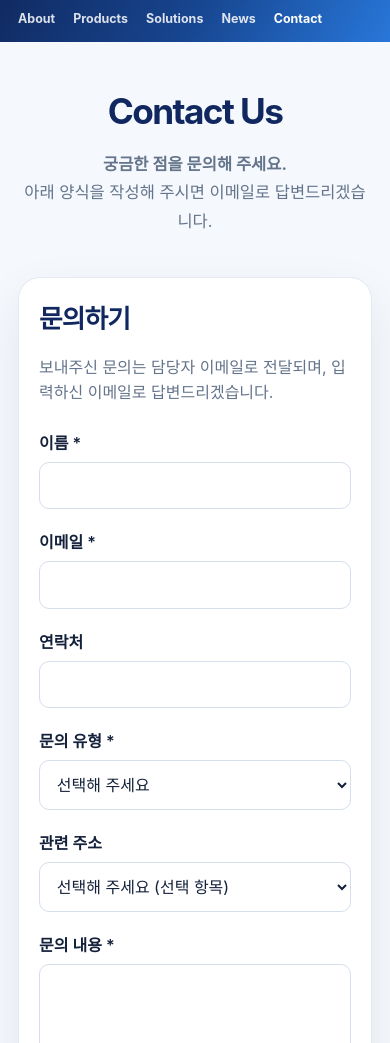
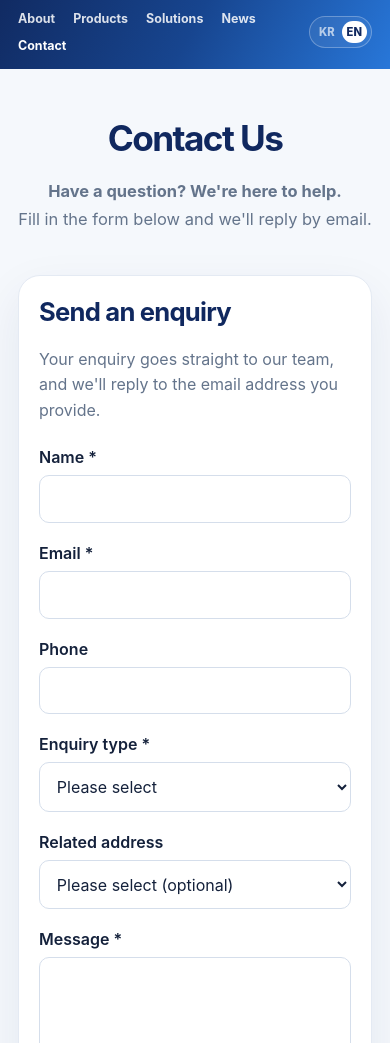
Before and after one commit to juheeJ1020/web_Dashcam, a plain HTML site: page html/contact.html in a window 390 px wide. Shown: the part 57-1100 px from the top of the page. Drawn offline with Linux system fonts and the light colour scheme.

Commit message:
Add KR/EN language switch to contact page
Contact page now uses the same data-en/data-ko toggle as Home, and the chosen language is remembered across pages.

Co-Authored-By: Claude Opus 5.5 <noreply@anthropic.com>

```diff
--- a/css/styleContact.css
+++ b/css/styleContact.css
@@ -102,6 +102,40 @@ h1 {
 .contact-nav a:hover,
 .contact-nav a[aria-current="page"] {
   color: #ffffff;
+}
+
+.contact-header-actions {
+  display: flex;
+  align-items: center;
+  gap: clamp(15px, 2.1vw, 29px);
+}
+
+.language-switch {
+  display: inline-flex;
+  flex: 0 0 auto;
+  align-items: center;
+  gap: 5px;
+  padding: 5px 8px;
+  border: 1px solid rgba(255, 255, 255, 0.28);
+  border-radius: 999px;
+  background: rgba(255, 255, 255, 0.07);
+}
+
+.language-switch button {
+  padding: 4px 5px;
+  border: 0;
+  border-radius: 999px;
+  color: rgba(255, 255, 255, 0.65);
+  background: transparent;
+  font: inherit;
+  font-size: 0.7rem;
+  font-weight: 800;
+  cursor: pointer;
+}
+
+.language-switch button[aria-pressed="true"] {
+  color: #10285f;
+  background: #ffffff;
 }
 
 .contact-form-section {
@@ -249,10 +283,20 @@ h1 {
     padding: 16px 0;
   }
 
+  .contact-header-actions {
+    width: 100%;
+    justify-content: space-between;
+    gap: 12px;
+  }
+
   .contact-nav {
-    width: 100%;
     flex-wrap: wrap;
     gap: 12px 18px;
+  }
+
+  .language-switch {
+    gap: 2px;
+    padding: 4px;
   }
 
   .contact-nav a {
--- a/html/contact.html
+++ b/html/contact.html
@@ -1,5 +1,5 @@
 <!DOCTYPE html>
-<html lang="ko">
+<html lang="en">
 <head>
   <meta charset="UTF-8">
   <meta name="viewport" content="width=device-width, initial-scale=1.0">
@@ -19,80 +19,87 @@
           <span class="contact-brand-caption">Driving confidence</span>
         </span>
       </a>
-      <nav class="contact-nav" aria-label="Main navigation">
-        <a href="Home.html#about">About</a>
-        <a href="Home.html#products">Products</a>
-        <a href="Home.html#solutions">Solutions</a>
-        <a href="Home.html#news">News</a>
-        <a href="#contact-form-title" aria-current="page">Contact</a>
-      </nav>
+      <div class="contact-header-actions">
+        <nav class="contact-nav" aria-label="Main navigation">
+          <a href="Home.html#about" data-en="About" data-ko="브랜드">About</a>
+          <a href="Home.html#products" data-en="Products" data-ko="제품">Products</a>
+          <a href="Home.html#solutions" data-en="Solutions" data-ko="솔루션">Solutions</a>
+          <a href="Home.html#news" data-en="News" data-ko="새 소식">News</a>
+          <a href="#contact-form-title" aria-current="page" data-en="Contact" data-ko="문의하기">Contact</a>
+        </nav>
+        <div class="language-switch" role="group" aria-label="Language">
+          <button type="button" data-language="ko" aria-pressed="false" aria-label="한국어">KR</button>
+          <button type="button" data-language="en" aria-pressed="true" aria-label="English">EN</button>
+        </div>
+      </div>
     </div>
   </header>
 
   <div class="wrapper">
     <div class="contact-container">
-      <h1>Contact Us</h1>
-      <p><b>궁금한 점을 문의해 주세요.</b><br>
-        아래 양식을 작성해 주시면 이메일로 답변드리겠습니다.</p>
+      <h1 data-en="Contact Us" data-ko="문의하기">Contact Us</h1>
+      <p>
+        <b data-en="Have a question? We're here to help." data-ko="궁금한 점을 문의해 주세요.">Have a question? We're here to help.</b><br>
+        <span data-en="Fill in the form below and we'll reply by email." data-ko="아래 양식을 작성해 주시면 이메일로 답변드리겠습니다.">Fill in the form below and we'll reply by email.</span>
+      </p>
 
       <section class="contact-form-section" aria-labelledby="contact-form-title">
-        <h2 id="contact-form-title">문의하기</h2>
-        <p class="form-notice">
-          보내주신 문의는 담당자 이메일로 전달되며, 입력하신 이메일로 답변드리겠습니다.
-        </p>
+        <h2 id="contact-form-title" data-en="Send an enquiry" data-ko="문의하기">Send an enquiry</h2>
+        <p class="form-notice" data-en="Your enquiry goes straight to our team, and we'll reply to the email address you provide." data-ko="보내주신 문의는 담당자 이메일로 전달되며, 입력하신 이메일로 답변드리겠습니다.">Your enquiry goes straight to our team, and we'll reply to the email address you provide.</p>
         <form class="contact-form" id="contact-form" action="https://api.web3forms.com/submit" method="POST">
           <input type="hidden" name="access_key" value="7495a15f-b08f-49db-9c82-1379f8e0a2d2">
           <input type="hidden" name="subject" value="STEPPING STONE 새 문의">
           <input type="hidden" name="from_name" value="STEPPING STONE 웹사이트">
+          <input type="hidden" name="language" id="contact-language" value="en">
           <input class="form-honeypot" type="checkbox" name="botcheck" tabindex="-1" autocomplete="off" aria-hidden="true">
 
           <div class="form-field">
-            <label for="contact-name">이름 <span aria-hidden="true">*</span></label>
+            <label for="contact-name"><span data-en="Name" data-ko="이름">Name</span> <span aria-hidden="true">*</span></label>
             <input id="contact-name" name="name" type="text" autocomplete="name" required>
           </div>
 
           <div class="form-field">
-            <label for="contact-email">이메일 <span aria-hidden="true">*</span></label>
+            <label for="contact-email"><span data-en="Email" data-ko="이메일">Email</span> <span aria-hidden="true">*</span></label>
             <input id="contact-email" name="email" type="email" autocomplete="email" required>
           </div>
 
           <div class="form-field">
-            <label for="contact-phone">연락처</label>
+            <label for="contact-phone"><span data-en="Phone" data-ko="연락처">Phone</span></label>
             <input id="contact-phone" name="phone" type="tel" autocomplete="tel">
           </div>
 
           <div class="form-field">
-            <label for="contact-topic">문의 유형 <span aria-hidden="true">*</span></label>
+            <label for="contact-topic"><span data-en="Enquiry type" data-ko="문의 유형">Enquiry type</span> <span aria-hidden="true">*</span></label>
             <select id="contact-topic" name="inquiry_type" required>
-              <option value="" selected disabled>선택해 주세요</option>
-              <option value="제품 문의">제품 문의</option>
-              <option value="구매 및 배송">구매 및 배송</option>
-              <option value="기술 지원">기술 지원</option>
-              <option value="기타">기타</option>
+              <option value="" selected disabled data-en="Please select" data-ko="선택해 주세요">Please select</option>
+              <option value="제품 문의" data-en="Product enquiry" data-ko="제품 문의">Product enquiry</option>
+              <option value="구매 및 배송" data-en="Purchase &amp; delivery" data-ko="구매 및 배송">Purchase &amp; delivery</option>
+              <option value="기술 지원" data-en="Technical support" data-ko="기술 지원">Technical support</option>
+              <option value="기타" data-en="Other" data-ko="기타">Other</option>
             </select>
           </div>
 
           <div class="form-field">
-            <label for="contact-address">관련 주소</label>
+            <label for="contact-address"><span data-en="Related address" data-ko="관련 주소">Related address</span></label>
             <select id="contact-address" name="address">
-              <option value="" selected>선택해 주세요 (선택 항목)</option>
-              <option value="38 Potts Lane, Potts Hill NSW 2143">회사 주소 (38 Potts Lane, Potts Hill NSW 2143)</option>
-              <option value="other">다른 주소 직접 입력</option>
-              <option value="해당 없음">해당 없음</option>
+              <option value="" selected data-en="Please select (optional)" data-ko="선택해 주세요 (선택 항목)">Please select (optional)</option>
+              <option value="38 Potts Lane, Potts Hill NSW 2143" data-en="Our office (38 Potts Lane, Potts Hill NSW 2143)" data-ko="회사 주소 (38 Potts Lane, Potts Hill NSW 2143)">Our office (38 Potts Lane, Potts Hill NSW 2143)</option>
+              <option value="other" data-en="Enter another address" data-ko="다른 주소 직접 입력">Enter another address</option>
+              <option value="해당 없음" data-en="Not applicable" data-ko="해당 없음">Not applicable</option>
             </select>
           </div>
 
           <div class="form-field" id="custom-address-field" hidden>
-            <label for="contact-custom-address">주소 입력 <span aria-hidden="true">*</span></label>
+            <label for="contact-custom-address"><span data-en="Address" data-ko="주소 입력">Address</span> <span aria-hidden="true">*</span></label>
             <input id="contact-custom-address" name="custom_address" type="text" autocomplete="street-address" disabled>
           </div>
 
           <div class="form-field form-field-full">
-            <label for="contact-message">문의 내용 <span aria-hidden="true">*</span></label>
+            <label for="contact-message"><span data-en="Message" data-ko="문의 내용">Message</span> <span aria-hidden="true">*</span></label>
             <textarea id="contact-message" name="message" rows="6" required></textarea>
           </div>
 
-          <button class="contact-submit" type="submit">문의 보내기</button>
+          <button class="contact-submit" type="submit" data-en="Send enquiry" data-ko="문의 보내기">Send enquiry</button>
           <p class="form-status" id="form-status" role="status" aria-live="polite" hidden></p>
         </form>
       </section>
@@ -103,8 +110,8 @@
   <footer class="site-footer">
     <p>&copy; 2026 STEPPING STONE. All rights reserved.</p>
     <div class="footer-links">
-      <a href="#">Privacy Policy</a> |
-      <a href="#">Terms</a>
+      <a href="#" data-en="Privacy Policy" data-ko="개인정보처리방침">Privacy Policy</a> |
+      <a href="#" data-en="Terms" data-ko="이용약관">Terms</a>
     </div>
   </footer>
 </body>
--- a/js/contact.js
+++ b/js/contact.js
@@ -1,3 +1,58 @@
+// ----- 언어 전환 (Home과 같은 data-en / data-ko 방식, 선택한 언어는 페이지 간 유지) -----
+const LANGUAGE_KEY = "steppingStoneLanguage";
+const languageButtons = document.querySelectorAll("[data-language]");
+const translatable = document.querySelectorAll("[data-en][data-ko]");
+const languageField = document.getElementById("contact-language");
+
+const messages = {
+  en: {
+    sending: "Sending...",
+    success: "Thanks! Your enquiry has been sent. We'll get back to you soon.",
+    failed: "Sorry, your enquiry couldn't be sent. Please try again shortly.",
+    network: "We couldn't send your enquiry because of a network error. Please check your connection.",
+  },
+  ko: {
+    sending: "보내는 중...",
+    success: "문의가 전송되었습니다. 빠르게 답변드리겠습니다.",
+    failed: "전송에 실패했습니다. 잠시 후 다시 시도해 주세요.",
+    network: "네트워크 오류로 전송하지 못했습니다. 인터넷 연결을 확인해 주세요.",
+  },
+};
+
+let currentLanguage = "en";
+
+const readSavedLanguage = () => {
+  try {
+    return localStorage.getItem(LANGUAGE_KEY);
+  } catch (error) {
+    return null;
+  }
+};
+
+const applyLanguage = (language) => {
+  currentLanguage = language === "ko" ? "ko" : "en";
+  document.documentElement.lang = currentLanguage;
+  translatable.forEach((element) => {
+    element.textContent = element.dataset[currentLanguage];
+  });
+  languageButtons.forEach((button) => {
+    button.setAttribute("aria-pressed", String(button.dataset.language === currentLanguage));
+  });
+  if (languageField) languageField.value = currentLanguage;
+  try {
+    localStorage.setItem(LANGUAGE_KEY, currentLanguage);
+  } catch (error) {
+    // 저장이 막혀 있어도 전환 자체는 동작
+  }
+};
+
+languageButtons.forEach((button) => {
+  button.addEventListener("click", () => applyLanguage(button.dataset.language));
+});
+
+applyLanguage(readSavedLanguage() || "en");
+
+// ----- 주소 직접 입력 칸 -----
 const addressSelect = document.getElementById("contact-address");
 const customAddressField = document.getElementById("custom-address-field");
 const customAddressInput = document.getElementById("contact-custom-address");
@@ -14,16 +69,15 @@ if (addressSelect && customAddressField && customAddressInput) {
   updateCustomAddress();
 }
 
-// Web3Forms 전송: 페이지 이동 없이 보내고 결과 메시지를 표시
+// ----- Web3Forms 전송: 페이지 이동 없이 보내고 결과 메시지를 표시 -----
 const contactForm = document.getElementById("contact-form");
 const formStatus = document.getElementById("form-status");
 
 if (contactForm && formStatus) {
   const submitButton = contactForm.querySelector('button[type="submit"]');
-  const buttonLabel = submitButton.textContent;
 
-  const showStatus = (message, type) => {
-    formStatus.textContent = message;
+  const showStatus = (key, type) => {
+    formStatus.textContent = messages[currentLanguage][key];
     formStatus.className = `form-status form-status-${type}`;
     formStatus.hidden = false;
   };
@@ -32,7 +86,7 @@ if (contactForm && formStatus) {
     event.preventDefault();
 
     submitButton.disabled = true;
-    submitButton.textContent = "보내는 중...";
+    submitButton.textContent = messages[currentLanguage].sending;
     formStatus.hidden = true;
 
     try {
@@ -44,17 +98,18 @@ if (contactForm && formStatus) {
       const result = await response.json();
 
       if (response.ok && result.success) {
-        showStatus("문의가 전송되었습니다. 빠르게 답변드리겠습니다.", "success");
+        showStatus("success", "success");
         contactForm.reset();
+        if (languageField) languageField.value = currentLanguage;
         if (addressSelect) addressSelect.dispatchEvent(new Event("change"));
       } else {
-        showStatus("전송에 실패했습니다. 잠시 후 다시 시도해 주세요.", "error");
+        showStatus("failed", "error");
       }
     } catch (error) {
-      showStatus("네트워크 오류로 전송하지 못했습니다. 인터넷 연결을 확인해 주세요.", "error");
+      showStatus("network", "error");
     } finally {
       submitButton.disabled = false;
-      submitButton.textContent = buttonLabel;
+      submitButton.textContent = submitButton.dataset[currentLanguage];
     }
   });
 }
```
Also changed, not shown: html/Home.html (+18 -10 lines).
